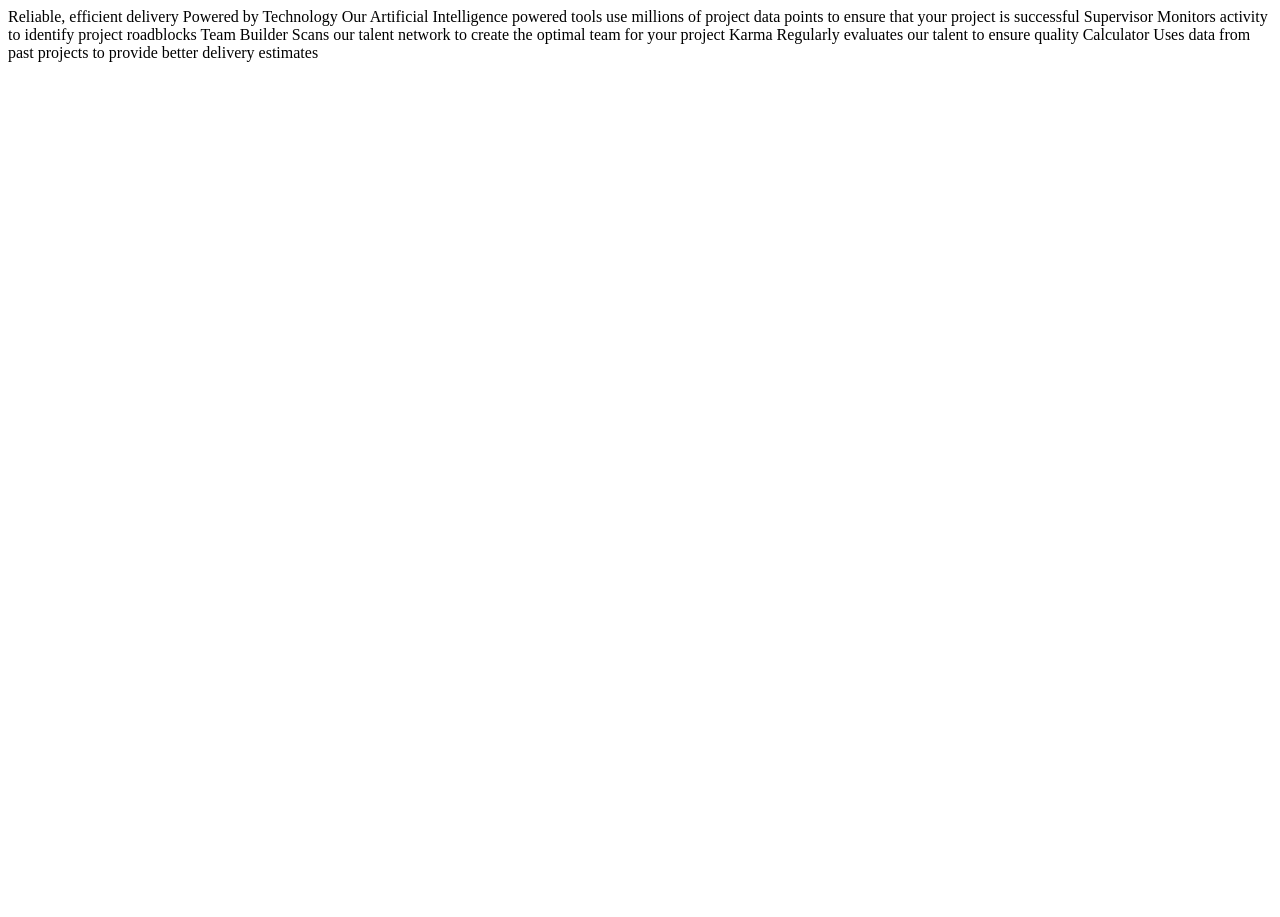
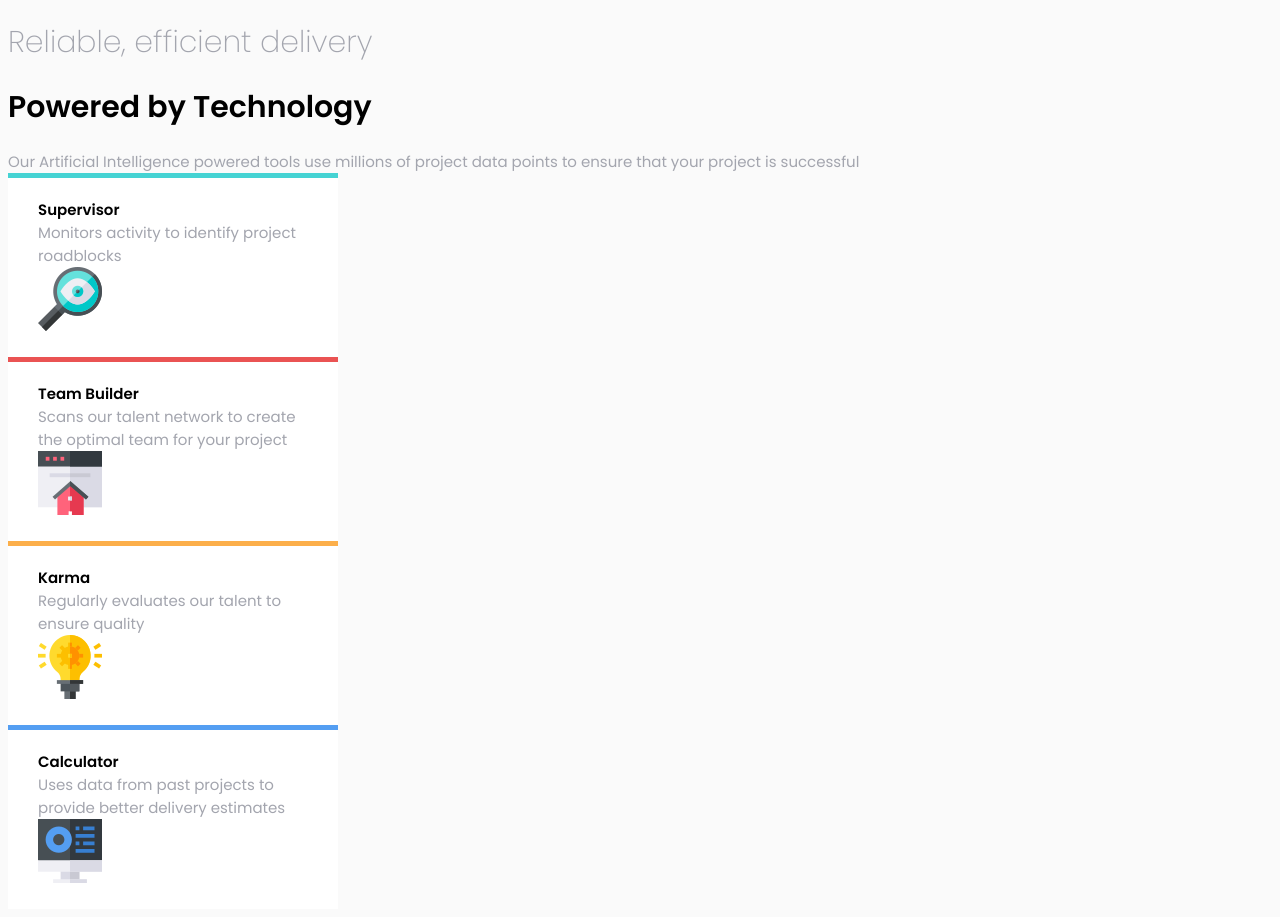
Before and after one commit to ggraciela/Challenge6_four-card-feature-section-master, a plain HTML site: page index.html in a window 1280 px wide. Before the commit the page ends 800 px from the top, so only its background shows below. Drawn offline with Linux system fonts and the light colour scheme.

Commit message:
made some progress

```diff
--- a/index.html
+++ b/index.html
@@ -11,27 +11,77 @@
             rel="stylesheet"
         />
 
+        <link rel="stylesheet" href="style.css" />
     </head>
 
     <body>
-        Reliable, efficient delivery
+        <h1 class="thin">Reliable, efficient delivery</h1>
 
-        Powered by Technology
+        <h1>Powered by Technology</h1>
 
-        Our Artificial
-        Intelligence powered tools use millions of project data points to ensure
-        that your project is successful
+        <div class="description">
+            Our Artificial Intelligence powered tools use millions of project
+            data points to ensure that your project is successful
+        </div>
 
-        Supervisor
-        Monitors activity to identify project roadblocks
+        <section class="boxes">
+            <div class="box1">
+                <div class="boxcolor1"></div>
+                <section class="boxcontent1">
+                    <div class="title">Supervisor</div>
+                    <div class="sentence">
+                        Monitors activity to identify project roadblocks
+                    </div>
+                    <img
+                        src="./images/icon-supervisor.png"
+                        alt=""
+                        class="icon1"
+                    />
+                </section>
+            </div>
 
-        Team Builder
-        Scans our talent network to create the optimal team for your project
+            <section class="box2">
+                <div class="boxcolor2"></div>
+                <section class="boxcontent2">
+                    <div class="title">Team Builder</div>
+                    <div class="sentence">
+                        Scans our talent network to create the optimal team for
+                        your project
+                    </div>
+                    <img
+                        src="./images/icon-team-builder.png"
+                        alt=""
+                        class="icon2"
+                    />
+                </section>
+            </section>
 
-        Karma
-        Regularly evaluates our talent to ensure quality
+            <section class="box3">
+                <div class="boxcolor3"></div>
+                <section class="boxcontent3">
+                    <div class="title">Karma</div>
+                    <div class="sentence">
+                        Regularly evaluates our talent to ensure quality
+                    </div>
+                    <img src="./images/icon-karma.png" alt="" class="icon3" />
+                </section>
+            </section>
 
-        Calculator
-        Uses data from past projects to provide better delivery estimates
+            <section class="box4">
+                <div class="boxcolor4"></div>
+                <section class="boxcontent4">
+                    <div class="title">Calculator</div>
+                    <div class="sentence">
+                        Uses data from past projects to provide better delivery
+                        estimates
+                    </div>
+                    <img
+                        src="./images/icon-calculator.png"
+                        alt=""
+                        class="icon4"
+                    />
+                </section>
+            </section>
+        </section>
     </body>
 </html>
--- a/style.css
+++ b/style.css
@@ -18,3 +18,57 @@
 font-family: 'Poppins', sans-serif;
 - Font size: 15px
 */
+
+html {
+    font-size: 15px;
+    font-family: 'Poppins', sans-serif;
+    background-color: hsl(0, 0%, 98%);
+}
+
+.thin {
+    font-weight: 200;
+}
+
+.description , .sentence {
+    color: hsl(229, 6%, 66%);
+}
+
+.title {
+    font-weight: 600;
+}
+
+.thin {
+    color: hsl(229, 6%, 66%);
+}
+
+.box1 , .box2 , .box3 , .box4 {
+    background-color: white;
+
+    width: 330px;
+}
+
+.boxcontent1 , .boxcontent2 , .boxcontent3 , .boxcontent4 {
+    box-sizing: border-box;
+    padding: 20px 30px;
+}
+
+.boxcolor1 , .boxcolor2 , .boxcolor3 , .boxcolor4 {
+    width: 100%;
+    height: 5px;
+}
+
+.boxcolor1 {
+    background-color: hsl(180, 62%, 55%);
+}
+
+.boxcolor2 {
+    background-color: hsl(0, 78%, 62%);
+}
+
+.boxcolor3 {
+    background-color: hsl(34, 97%, 64%);
+}
+
+.boxcolor4 {
+    background-color: hsl(212, 86%, 64%);
+}
```
Also changed, not shown: 1 other file.
